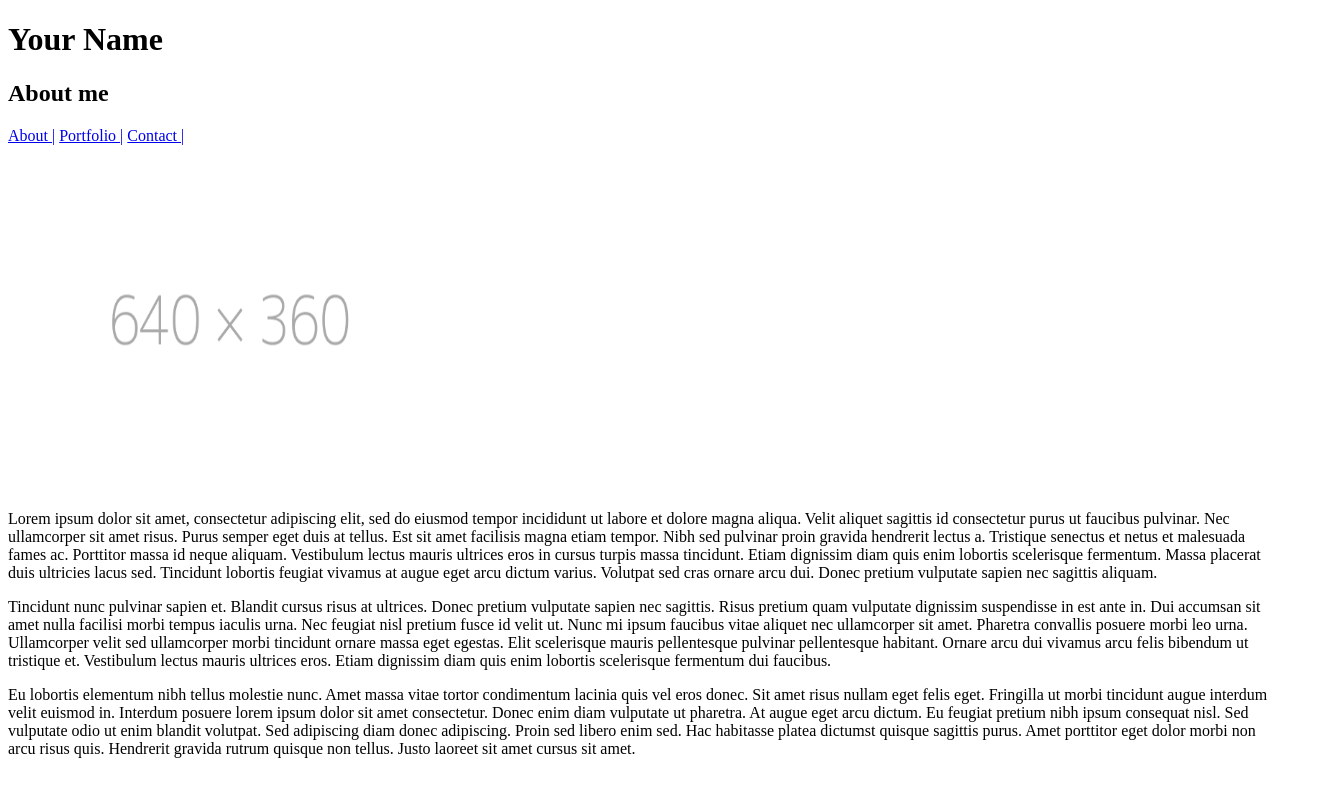
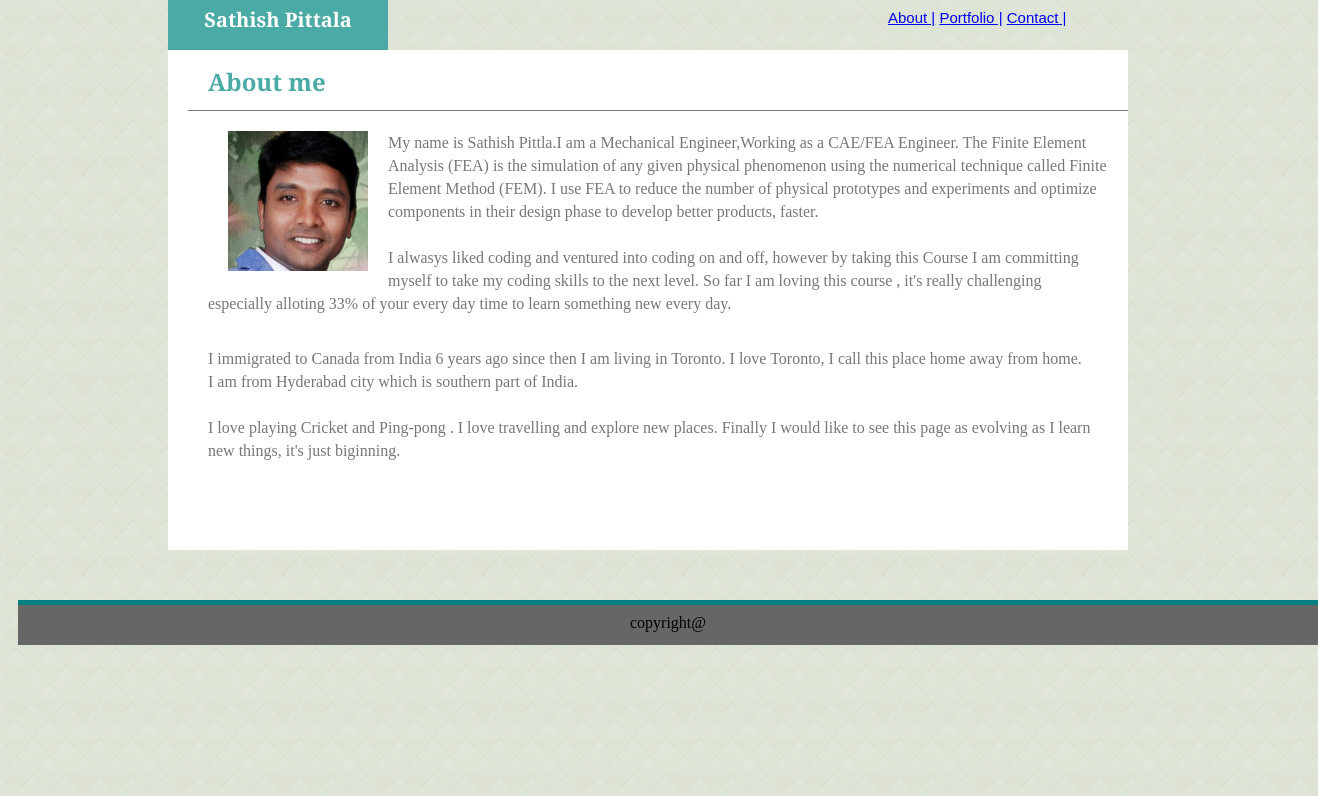
Before and after one commit to sathishbaburaj/Basic-Portfolio, a plain HTML site: page index.html in a window 1280 px wide. Shown: the whole page, 1318 px wide, since content can reach past the window. Drawn offline with Linux system fonts and the light colour scheme.

Commit message:
Building the Basic Portfolio

```diff
--- /dev/null
+++ b/assets/css/reset.css
@@ -0,0 +1,45 @@
+*/
+
+html, body, div, span, applet, object, iframe,
+h1, h2, h3, h4, h5, h6, p, blockquote, pre,
+a, abbr, acronym, address, big, cite, code,
+del, dfn, em, img, ins, kbd, q, s, samp,
+small, strike, strong, sub, sup, tt, var,
+b, u, i, center,
+dl, dt, dd, ol, ul, li,
+fieldset, form, label, legend,
+table, caption, tbody, tfoot, thead, tr, th, td,
+article, aside, canvas, details, embed,
+figure, figcaption, footer, header, hgroup,
+menu, nav, output, ruby, section, summary,
+time, mark, audio, video {
+	margin: 0;
+	padding: 0;
+	border: 0;
+	font-size: 100%;
+	font: inherit;
+	vertical-align: baseline;
+}
+/* HTML5 display-role reset for older browsers */
+article, aside, details, figcaption, figure,
+footer, header, hgroup, menu, nav, section {
+	display: block;
+}
+body {
+	line-height: 1;
+}
+ol, ul {
+	list-style: none;
+}
+blockquote, q {
+	quotes: none;
+}
+blockquote:before, blockquote:after,
+q:before, q:after {
+	content: '';
+	content: none;
+}
+table {
+	border-collapse: collapse;
+	border-spacing: 0;
+}
--- /dev/null
+++ b/assets/css/style-contact.css
@@ -0,0 +1,136 @@
+body{
+    min-width: 100%;
+    min-height:100%;
+    background-image: url("beige-tiles.png");
+
+
+}
+main{
+    width:600px;
+    background-color: #ffffff;
+    margin-left:25%;
+    margin-top:50px;
+    margin-bottom: 50px;
+    height:400px;
+}
+h1{
+    font-family: 'Georgia', Times, Times New Roman, serif;
+    text-align: center;
+    font-size: 20px;
+    width:200px;
+    height:30px;
+    color: white;
+    margin-top:-50px;
+    margin-bottom:0px;
+    background-color:#4aaaa5;
+    margin-left: 25%;
+    margin-right:100px;
+    columns: #777777;
+    padding:10px;
+    float:left;
+    border: #cccccc;
+
+}
+nav{
+   font-family: 'Arial', 'Helvetica Neue', Helvetica, sans-serif;
+    font-size: 15px;
+    width:400px;
+    margin-top: -50px;
+    color:#777777;
+    padding:10px;
+    margin-right: 14%;
+    float:right;
+
+}
+
+
+
+
+h2{
+    font-family: 'Georgia', Times, Times New Roman, serif;
+
+    margin-left:40px;
+    margin-top:20px;
+    margin-bottom:0px;
+    font-size: x-large;
+
+    padding:0px;
+    float:left;
+    color: #4aaaa5;
+    text-align: center;
+    background-color: #ffffff;
+
+}
+
+
+
+
+#footer{
+
+    height:20px;
+    margin:10px;
+    padding:10px;
+    background-color:#666666;
+    text-align: center;
+    border-top:5px solid teal;
+    width:100%;
+
+}
+form{
+    position: absolute;
+    margin-top:50px;
+    margin-left: 20px;
+    padding:1em;
+    width:400px;
+    height:400px;
+
+
+}
+
+label {
+    /* To make sure that all labels have the same size and are properly aligned */
+    margin:5px;
+    display: block;
+    width: 90px;
+    text-align: left;
+  }
+  input, textarea {
+    /* To make sure that all text fields have the same font settings
+       By default, textareas have a monospace font */
+       font-family: 'Georgia', Times, Times New Roman, serif;
+       /* To give the same size to all text fields */
+  width: 550px;
+  box-sizing: border-box;
+
+  /* To harmonize the look & feel of text field border */
+  border: 1px solid #999;
+}
+
+input:focus, textarea:focus {
+    /* To give a little highlight on active elements */
+    border-color: #000;
+  }
+
+  textarea {
+    /* To properly align multiline text fields with their labels */
+    vertical-align: top;
+
+    /* To give enough room to type some text */
+    height: 10em;
+  }
+
+  .button {
+    /* To position the buttons to the same position of the text fields */
+     /* same size as the label elements */
+    padding-top:15px;
+  }
+
+  button {
+    /* This extra margin represent roughly the same space as the space
+       between the labels and their text fields */
+    margin: .5em;
+    background-color: teal;
+    padding: 5px;
+    width:100px;
+
+  }
--- /dev/null
+++ b/assets/css/style-portfolio.css
@@ -0,0 +1,84 @@
+body{
+    min-width: 100%;
+    min-height:100%;
+    background-image: url("beige-tiles.png");
+
+
+}
+main{
+    width:600px;
+    background-color: #ffffff;
+    margin-left:25%;
+    margin-top:50px;
+    margin-bottom: 50px;
+    height:550px;
+}
+h1{
+    font-family: 'Georgia', Times, Times New Roman, serif;
+    text-align: center;
+    font-size: 20px;
+    width:200px;
+    height:30px;
+    color: white;
+    margin-top:-50px;
+    margin-bottom:0px;
+    background-color:#4aaaa5;
+    margin-left: 25%;
+    margin-right:100px;
+    columns: #777777;
+    padding:10px;
+    float:left;
+    border: #cccccc;
+
+}
+nav{
+   font-family: 'Arial', 'Helvetica Neue', Helvetica, sans-serif;
+    font-size: 15px;
+    width:400px;
+    margin-top: -50px;
+    color:#777777;
+    padding:10px;
+    margin-right: 14%;
+    float:right;
+
+}
+
+
+
+
+h2{
+    font-family: 'Georgia', Times, Times New Roman, serif;
+
+    margin:20px;
+    font-size: x-large;
+    border-bottom: 1px solid #777777;
+    width:560px;
+    padding:0px;
+    float:left;
+    color: #4aaaa5;
+    text-align: left;
+    background-color: #ffffff;
+
+}
+img{
+    float:left;
+    width:180px;
+    height:120px;
+    padding: 20px;
+
+}
+
+
+
+#footer{
+    font-family: 'Georgia', Times, Times New Roman, serif;
+    height:20px;
+    margin:10px;
+    padding:10px;
+    background-color:#666666;
+    color: white;
+    text-align: center;
+    border-top:5px solid teal;
+    width:100%;
+
+}
--- /dev/null
+++ b/assets/css/style.css
@@ -0,0 +1,109 @@
+body{
+    min-width: 100%;
+    min-height:100%;
+    background-image: url("beige-tiles.png");
+
+
+}
+main{
+
+    width:960px;
+
+    background-color: #ffffff;
+    margin-left:12.5%;
+    margin-top:50px;
+    margin-bottom: 50px;
+    height:500px;
+}
+h1{
+    font-family: 'Georgia', Times, Times New Roman, serif;
+    text-align: center;
+    font-size: 20px;
+    width:200px;
+    height:30px;
+    color: white;
+    margin-top:-50px;
+    margin-bottom:0px;
+    background-color:#4aaaa5;
+    margin-left: 12.5%;
+    margin-right:100px;
+    columns: #777777;
+    padding:10px;
+    float:left;
+    border: #cccccc;
+
+}
+nav{
+   font-family: 'Arial', 'Helvetica Neue', Helvetica, sans-serif;
+    font-size: 15px;
+    width:230px;
+    margin-top: -50px;
+    color:#777777;
+    padding:10px;
+    margin-right: 12.5%;
+    float:right;
+
+}
+
+
+
+
+h2{
+    font-family: 'Georgia', Times, Times New Roman, serif;
+    position:relative;
+    margin-left:40px;
+    margin-top:20px;
+    margin-bottom:0px;
+    font-size: x-large;
+
+    padding:0px;
+    float:left;
+    color: #4aaaa5;
+    text-align: center;
+    background-color: #ffffff;
+
+}
+
+img{
+    float:left;
+    width:140px;
+    height:140px;
+    margin-top:-20px;
+    margin-left: 0px;
+
+    padding: 20px;
+    clear: both;
+}
+#first{
+    border-top-color: #777;
+    border-top:1px solid;
+    color: #777777;
+    height:100px;
+    padding:20px;
+    margin-left:20px;
+    line-height: 23px;
+    float:left;
+    clear:both;
+}
+#second{
+
+    color: #777777;
+    float: left;
+    clear:both;
+    margin-left:20px;
+    margin-top:60px;
+    line-height: 23px;
+    padding:20px;
+    height:100px;
+    clear:both;
+}
+#footer{
+    height:20px;
+    margin:10px;
+    padding:10px;
+    background-color:#666666;
+    text-align: center;
+    border-top:5px solid teal;
+    width:100%;
+
+}
--- a/index.html
+++ b/index.html
@@ -7,37 +7,45 @@
     <meta http-equiv="X-UA-Compatible" content="ie=edge">
     <title>Sathish Pittala Portfolio</title>
 </head>
+<link rel="stylesheet" type="text/css" href="assets/css/reset.css">
+<link rel="stylesheet" type="text/css" href="assets/css/style.css">
+<body>
 
-<body>
-    <h1>Your Name</h1>
-    <h2>About me</h2>
-    <div class="right">
-        <a href="http://google.com" class="button">About   |</a>
-        <a href="http://google.com" class="button">Portfolio   |</a>
-        <a href="http://google.com" class="button">Contact   |</a>
+    <h1>Sathish Pittala</h1>
+
+<nav>
+<a href="../Basic-Portfolio/index.html" class="button">About |</a>
+<a href="../Basic-Portfolio/Portfolio.html" class="button">Portfolio |</a>
+<a href="../Basic-Portfolio/contact.html" class="button">Contact   |</a>
+</nav>
+<main>
+    <div>
+        <h2>About me</h2>
     </div>
-    <img src="assets/images/aaa.png" alt="My photo" width="460" height="345">
-    <p>Lorem ipsum dolor sit amet, consectetur adipiscing elit, sed do eiusmod tempor incididunt ut labore et dolore
-        magna aliqua. Velit aliquet sagittis id consectetur purus ut faucibus pulvinar. Nec ullamcorper sit amet risus.
-        Purus semper eget duis at tellus. Est sit amet facilisis magna etiam tempor. Nibh sed pulvinar proin gravida
-        hendrerit lectus a. Tristique senectus et netus et malesuada fames ac. Porttitor massa id neque aliquam.
-        Vestibulum lectus mauris ultrices eros in cursus turpis massa tincidunt. Etiam dignissim diam quis enim lobortis
-        scelerisque fermentum. Massa placerat duis ultricies lacus sed. Tincidunt lobortis feugiat vivamus at augue eget
-        arcu dictum varius. Volutpat sed cras ornare arcu dui. Donec pretium vulputate sapien nec sagittis aliquam.</p>
-    <p>Tincidunt nunc pulvinar sapien et. Blandit cursus risus at ultrices. Donec pretium vulputate sapien nec sagittis.
-        Risus pretium quam vulputate dignissim suspendisse in est ante in. Dui accumsan sit amet nulla facilisi morbi
-        tempus iaculis urna. Nec feugiat nisl pretium fusce id velit ut. Nunc mi ipsum faucibus vitae aliquet nec
-        ullamcorper sit amet. Pharetra convallis posuere morbi leo urna. Ullamcorper velit sed ullamcorper morbi
-        tincidunt ornare massa eget egestas. Elit scelerisque mauris pellentesque pulvinar pellentesque habitant. Ornare
-        arcu dui vivamus arcu felis bibendum ut tristique et. Vestibulum lectus mauris ultrices eros. Etiam dignissim
-        diam quis enim lobortis scelerisque fermentum dui faucibus.</p>
-    <p>Eu lobortis elementum nibh tellus molestie nunc. Amet massa vitae tortor condimentum lacinia quis vel eros donec.
-        Sit amet risus nullam eget felis eget. Fringilla ut morbi tincidunt augue interdum velit euismod in. Interdum
-        posuere lorem ipsum dolor sit amet consectetur. Donec enim diam vulputate ut pharetra. At augue eget arcu
-        dictum. Eu feugiat pretium nibh ipsum consequat nisl. Sed vulputate odio ut enim blandit volutpat. Sed
-        adipiscing diam donec adipiscing. Proin sed libero enim sed. Hac habitasse platea dictumst quisque sagittis
-        purus. Amet porttitor eget dolor morbi non arcu risus quis. Hendrerit gravida rutrum quisque non tellus. Justo
-        laoreet sit amet cursus sit amet.</p>
+
+
+        <p id="first"><span></span><img src="assets/images/profile.jpeg" alt="My photo" width="460" height="345">My name is Sathish Pittla.I am a Mechanical Engineer,Working as a CAE/FEA Engineer.
+        The Finite Element Analysis (FEA) is the simulation of any given physical phenomenon using the numerical technique called Finite Element Method (FEM). I use FEA to reduce the number of physical prototypes and experiments and optimize components in their design phase to develop better products, faster.
+        <br>
+        <br>
+        I alwasys liked coding and ventured into coding on and off, however by taking this Course I am committing myself to take my coding skills to the next level.
+           So far I am loving this course , it's really challenging especially  alloting 33% of your every day time to learn something new every day.
+        </p>
+
+        <p id="second">I immigrated to Canada from India 6 years ago since then I am living in Toronto. I love Toronto, I call this place home away from home.
+              I&nbsp;am from Hyderabad city which is southern part of India.
+            <br>
+            <br>
+         I love playing Cricket and Ping-pong . I love travelling and explore new places.
+         Finally I would like to see this page as evolving as I learn new things, it's just biginning.
+     </p>
+
+</main>
+ <div><footer id="footer">copyright@</footer></div>
+
+
+
+
 </body>
 
 </html>
```
Also changed, not shown: Portfolio.html (+54 -0 lines), contact.html (+58 -0 lines), assets/css/beige-tiles.png (added), assets/images/360.jpeg (deleted), assets/images/aaa.png (deleted), assets/images/any.jpeg (deleted), assets/images/placeholder1.jpeg (added), assets/images/placeholder2.jpeg (added), assets/images/placeholder3.jpeg (added), assets/images/placeholder4.jpeg (added), assets/images/placeholder5.jpeg (added), assets/images/profile.jpeg (added).
